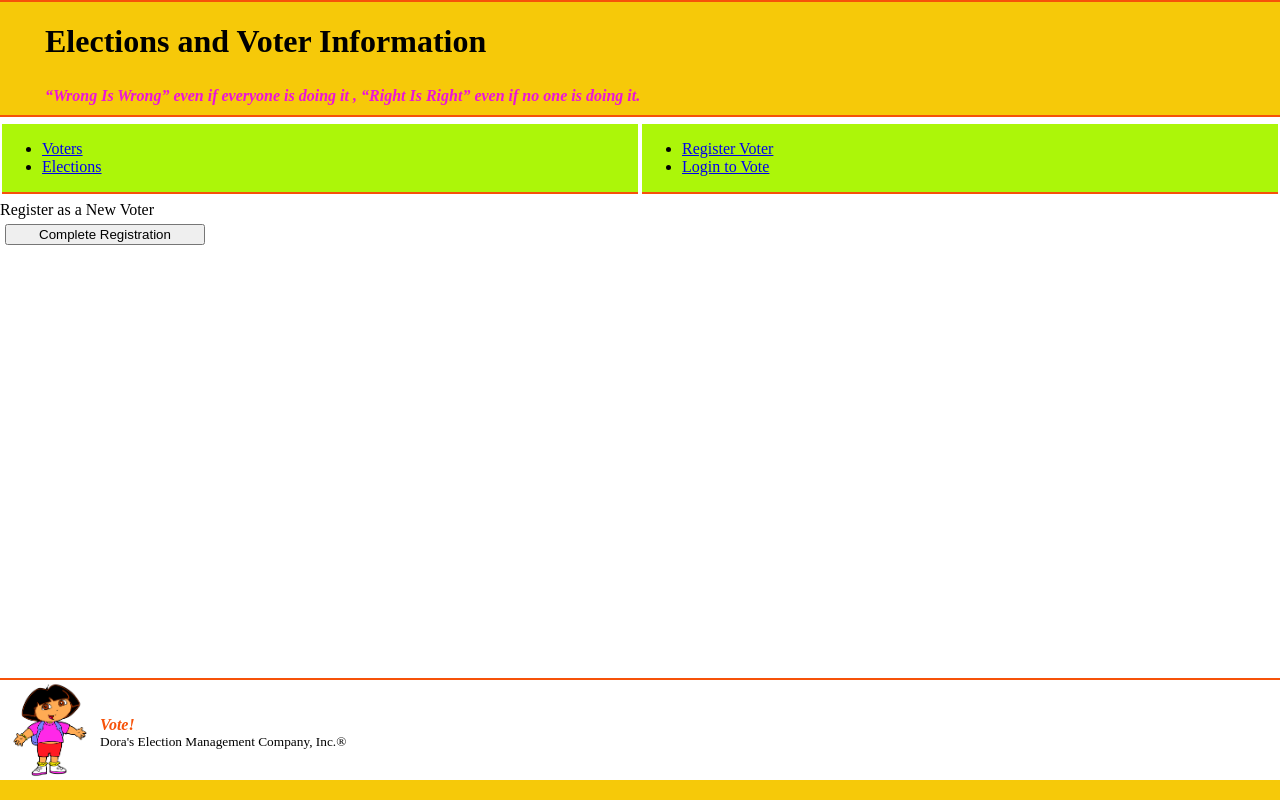
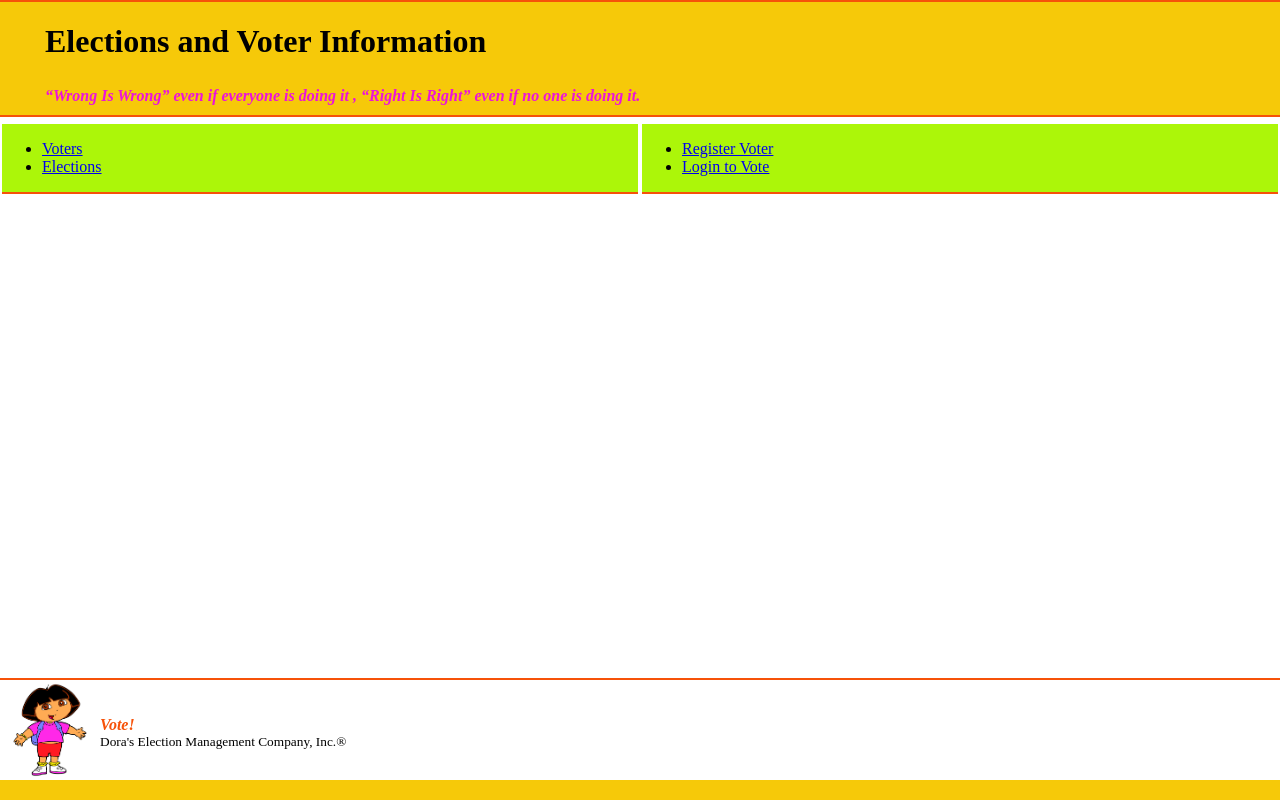
Before and after one commit to aksnake/bootcamp-voter-app-project-dora, a React (Create React App) app in the folder voter-app/: page /voter in a window 1280 px wide. Shown: the top 800 px of the page. Built offline with nearby package versions, Linux system fonts and the light colour scheme.

Commit message:
Add Routes to List All Voters

```diff
--- a/voter-app/src/components/Voter.tsx
+++ b/voter-app/src/components/Voter.tsx
@@ -14,15 +14,17 @@ export const Voter = () => {
     const routeMatch = useRouteMatch();
   return (
     <div>
-      <div>Register as a New Voter </div>
+
       <Switch>
         <Route path={routeMatch.path + "/register"}>
+          <div>Register as a New Voter </div>
           <div><RegistrationFormContainer /></div>
+          <button type="button" className='back-button' onClick={() => history.push("/")}> Complete Registration </button>
+        </Route>
+        <Route path={routeMatch.path + "/list"}>
+          <div> List All Voters </div>
         </Route>
       </Switch>
-      <button type="button" className='back-button' onClick={() => history.push("/")}>
-       Complete Registration
-      </button>
     </div>
   );
 };
--- a/voter-app/src/components/VoterApp.tsx
+++ b/voter-app/src/components/VoterApp.tsx
@@ -37,7 +37,7 @@ export function VoterApp() {
             <nav>
                 <ul>
                 <li>
-                    <Link to="/voter">Voters</Link>
+                    <Link to="/voter/list">Voters</Link>
                 </li>
                 <li>
                     <Link to="/election">Elections</Link>
```
